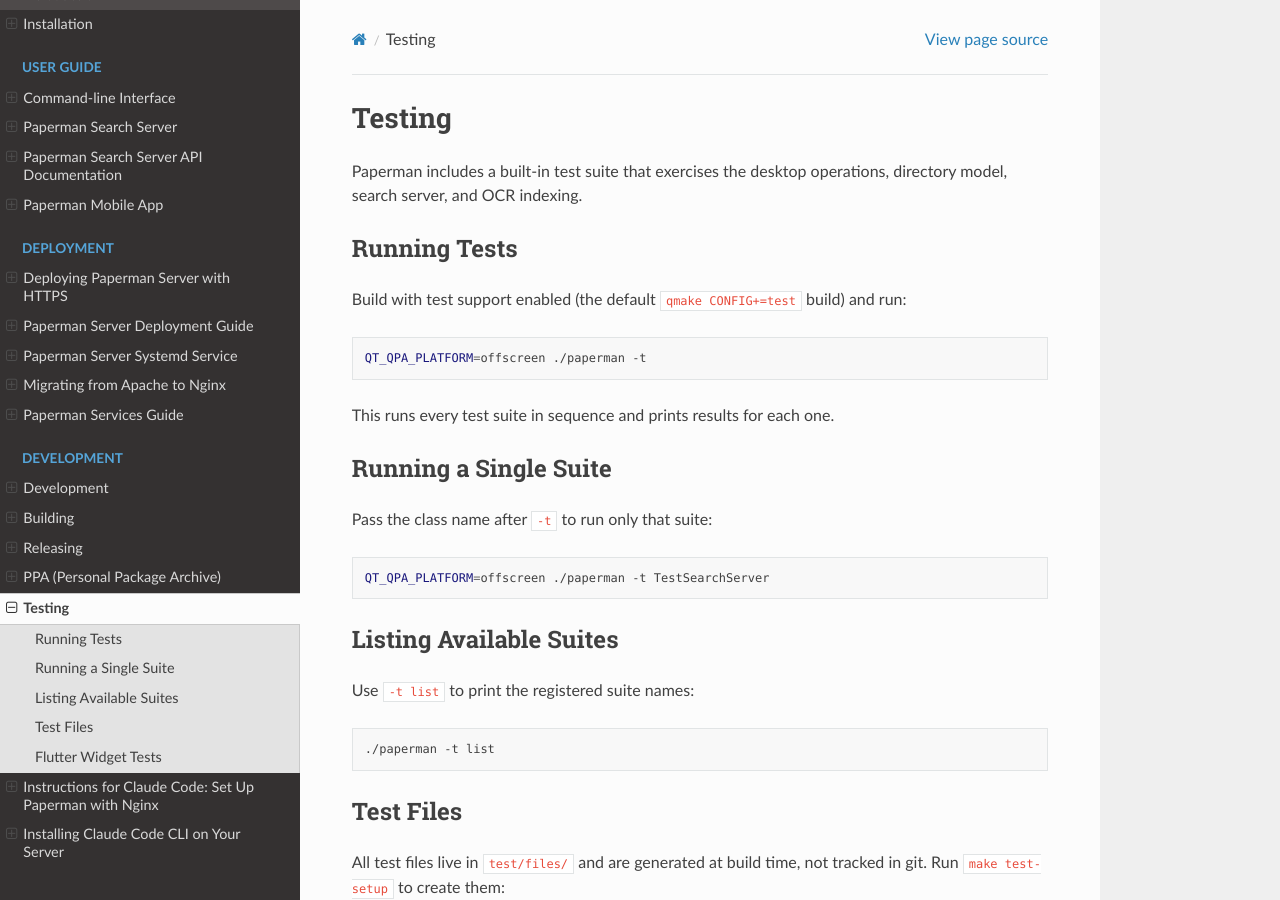
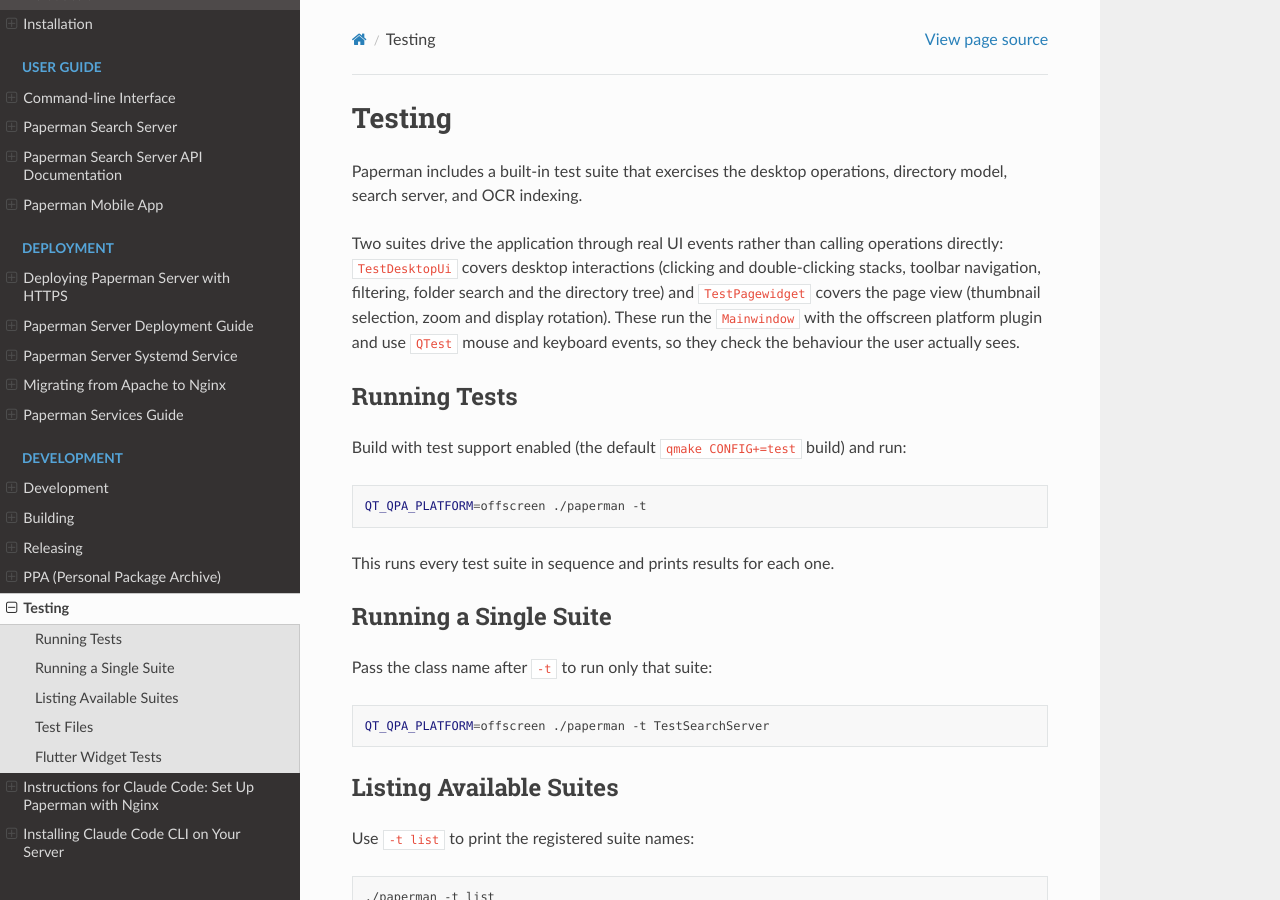
Before and after one commit to sjg20/paperman, a Sphinx documentation site: the page built from doc/testing.rst, in a window 1280 px wide and 900 px high. Built offline with Sphinx 7.4.7 and the Read the Docs theme 3.1.0, drawn with Linux system fonts in a browser that asks for light colours.

Commit message:
doc: Describe the UI-level test suites
Mention the TestDesktopUi and TestPagewidget suites in the testing
documentation, since they work differently from the other suites:
they show the Mainwindow under the offscreen platform and drive it
with QTest mouse and keyboard events.

Co-developed-by: Claude Fable 5 <noreply@anthropic.com>

```diff
--- a/doc/testing.rst
+++ b/doc/testing.rst
@@ -3,6 +3,14 @@
 
 Paperman includes a built-in test suite that exercises the desktop operations,
 directory model, search server, and OCR indexing.
+
+Two suites drive the application through real UI events rather than calling
+operations directly: ``TestDesktopUi`` covers desktop interactions (clicking
+and double-clicking stacks, toolbar navigation, filtering, folder search and
+the directory tree) and ``TestPagewidget`` covers the page view (thumbnail
+selection, zoom and display rotation). These run the ``Mainwindow`` with the
+offscreen platform plugin and use ``QTest`` mouse and keyboard events, so
+they check the behaviour the user actually sees.
 
 Running Tests
 -------------
```
